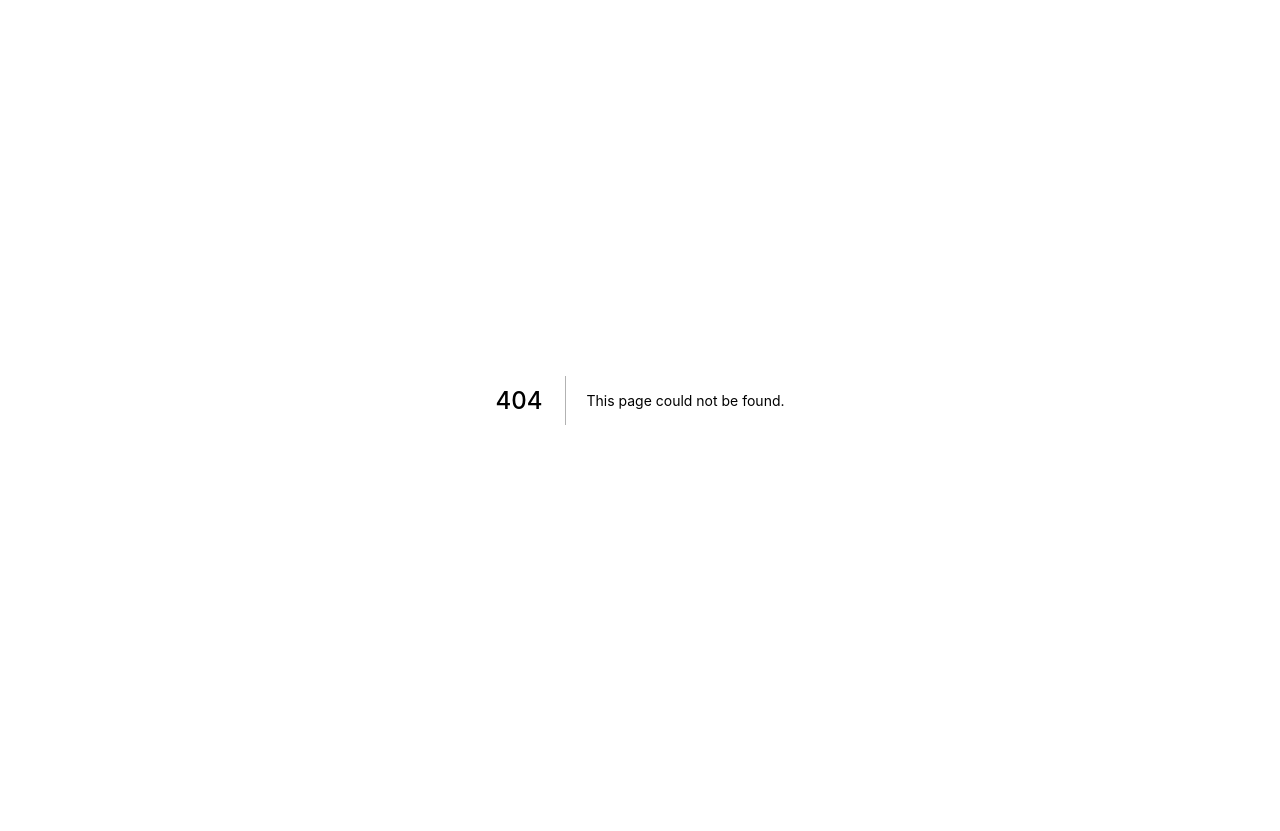
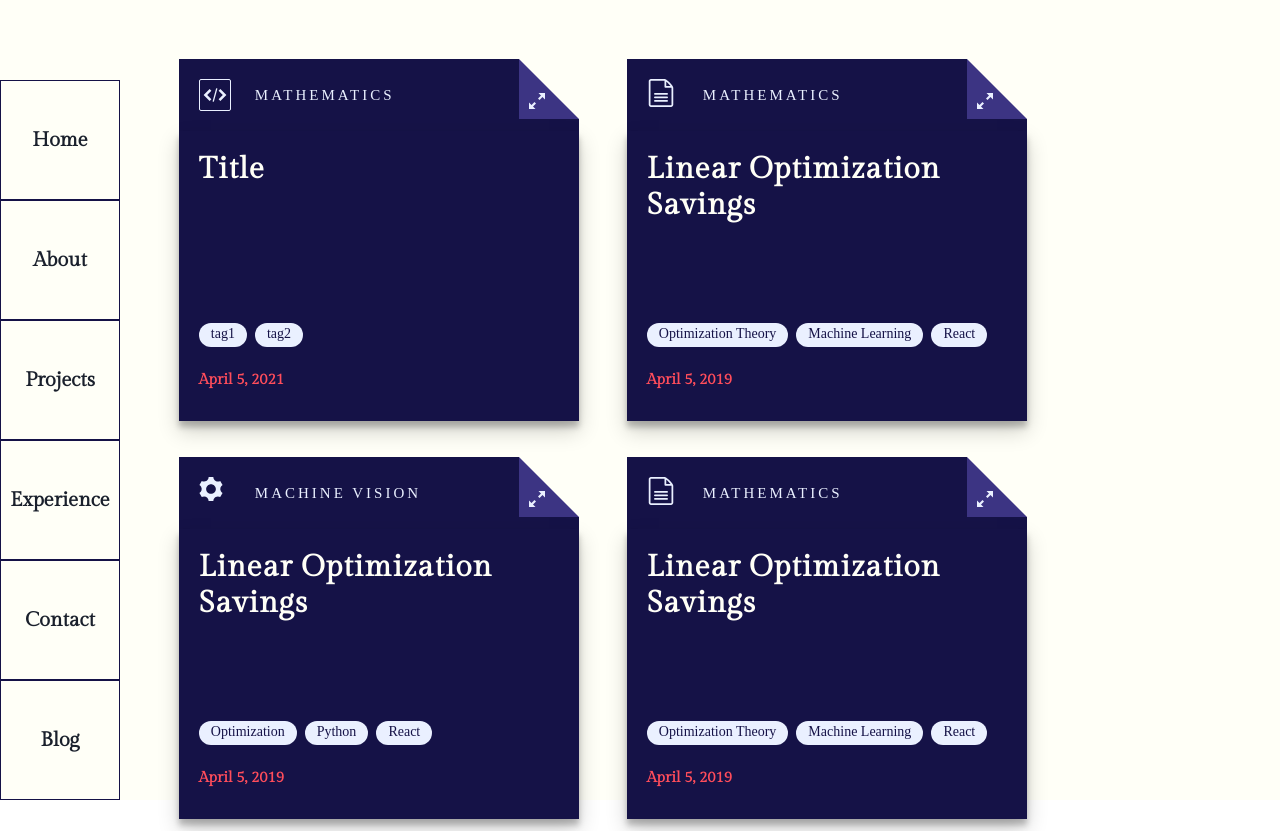
Before and after one commit to AmeanAsad/website, a Next.js app in the folder website/: page /test in a window 1280 px wide. Before the commit this address had no page. Before the commit the page ends 800 px from the top, so only its background shows below. Built offline with nearby package versions, Linux system fonts and the light colour scheme; a web font is replaced by a local one.

Commit message:
Common Page Component

```diff
--- /dev/null
+++ b/website/components/PageComponent.tsx
@@ -0,0 +1,23 @@
+import styles from "./Homepage/Homepage.module.scss";
+import { Box } from "@chakra-ui/react";
+import Sidebar from "./Sidebar/Sidebar";
+import { NextPage } from "next";
+import React from "react";
+
+interface Props {
+    pageId: string,
+    Component: React.ReactNode
+}
+const PageComponent: NextPage<Props> = ({ pageId, Component }) => { // eslint-disable-line
+    return (
+        <Box position="relative" zIndex="10" className={styles.pageContainer}>
+            <div className={styles.leftNav}>
+                <Sidebar />
+            </div>
+            {Component}
+
+        </Box>
+    );
+};
+
+export default PageComponent;
--- a/website/components/Sidebar/Sidebar.tsx
+++ b/website/components/Sidebar/Sidebar.tsx
@@ -39,6 +39,9 @@ const NavItem = ({ children, ...rest }: NavItemProps) => {
             w="100%"
             role="group"
             cursor="pointer"
+            border="solid"
+            borderWidth="1px"
+            borderColor="brand.darkBlue"
             _hover={{
                 bg: "brand.red",
                 color: "brand.darkBlue",
--- a/website/pages/experience.tsx
+++ b/website/pages/experience.tsx
@@ -1,7 +1,8 @@
 import Experience from "../components/Experience/Experience";
 import React from "react";
+import type { NextPage } from "next";
 
-const exp = () => {
+const exp: NextPage = () => {
     return <Experience />;
 };
 export default exp;
--- a/website/pages/index.tsx
+++ b/website/pages/index.tsx
@@ -1,6 +1,5 @@
 import type { NextPage } from "next";
 import HomePage from "../components/Homepage/Homepage";
-// import HomePage from "../components/Homepage/H2";
 
 const Home: NextPage = () => {
     return <HomePage />;
--- a/website/pages/home.tsx
+++ b/website/pages/projects.tsx
@@ -1,8 +1,9 @@
 import Projects from "../components/Projects/Projects";
 
 import React from "react";
+import type { NextPage } from "next";
 
-const Home = () => {
+const Proj: NextPage = () => {
     return <Projects />;
 };
-export default Home;
+export default Proj;
--- /dev/null
+++ b/website/pages/test.tsx
@@ -0,0 +1,14 @@
+import Projects from "../components/Projects/Projects";
+import PageComponent from "../components/PageComponent";
+import React from "react";
+import type { NextPage } from "next";
+
+const Test: NextPage = () => {
+    return (
+        <PageComponent
+            pageId="test"
+            Component={<Projects />}
+        />
+    );
+};
+export default Test;
```
